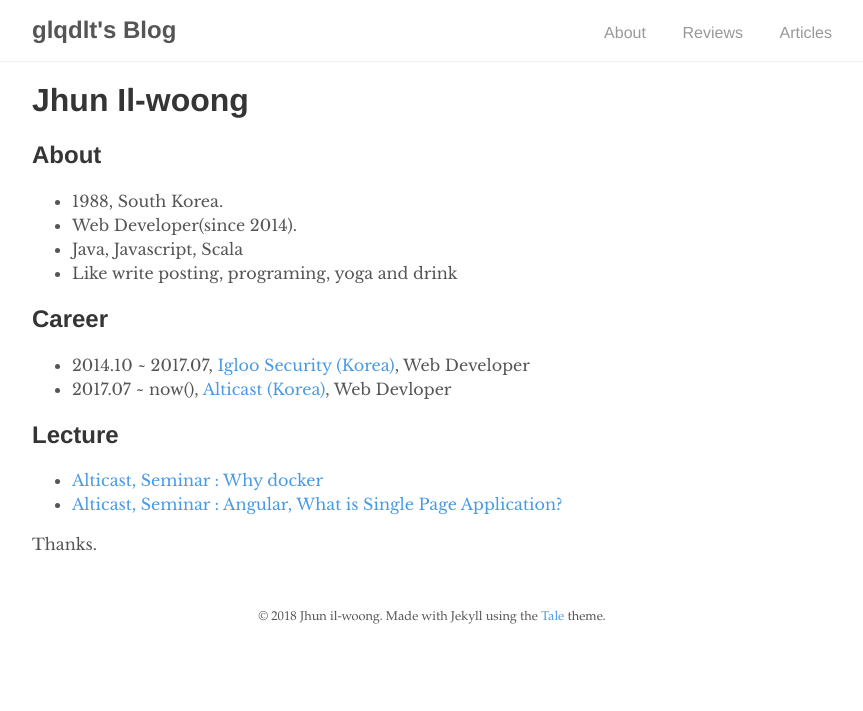
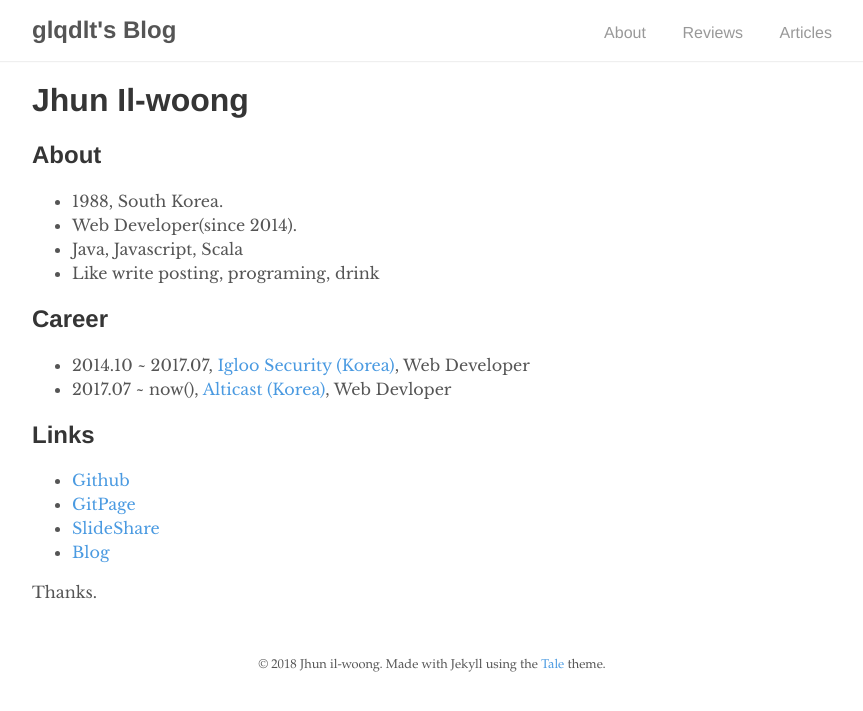
Before and after one commit to glqdlt/glqdlt.github.io, a Jekyll site: the page built from about.md, in a window 1280 px wide. Shown: the top 711 px of the page, without its empty margins (208-1071 px from the left). Built offline with Jekyll 4.4.1, drawn with Linux system fonts in a browser that asks for light colours; our own code applies the rules of GitHub Pages for plain Markdown files.

Commit message:
update : about

```diff
--- a/about.md
+++ b/about.md
@@ -11,16 +11,18 @@ permalink: about
 + 1988, South Korea.
 + Web Developer(since 2014).
 + Java, Javascript, Scala
-+ Like write posting, programing, yoga and drink
++ Like write posting, programing, drink
 
 ## Career
 
 + 2014.10 ~ 2017.07, [Igloo Security (Korea)](http://www.igloosec.co.kr/en/index.do){:target="_blank"}, Web Developer
 + 2017.07 ~ now(), [Alticast (Korea)](http://www.alticast.com/main.html){:target="_blank"}, Web Devloper
 
-## Lecture
+## Links
 
-+ [Alticast, Seminar : Why docker](https://www.slideshare.net/Jhunww/why-docker-80198509){:target="_blank"}
-+ [Alticast, Seminar : Angular, What is Single Page Application?](https://www.slideshare.net/Jhunww/angular-what-is-singlepageapplication){:target="_blank"}
++ [Github](https://github.com/glqdlt)
++ [GitPage](https://glqdlt.github.io/)
++ [SlideShare](https://www.slideshare.net/Jhunww/)
++ [Blog](http://glqdlt.tistory.com/)
 
 Thanks.
```
